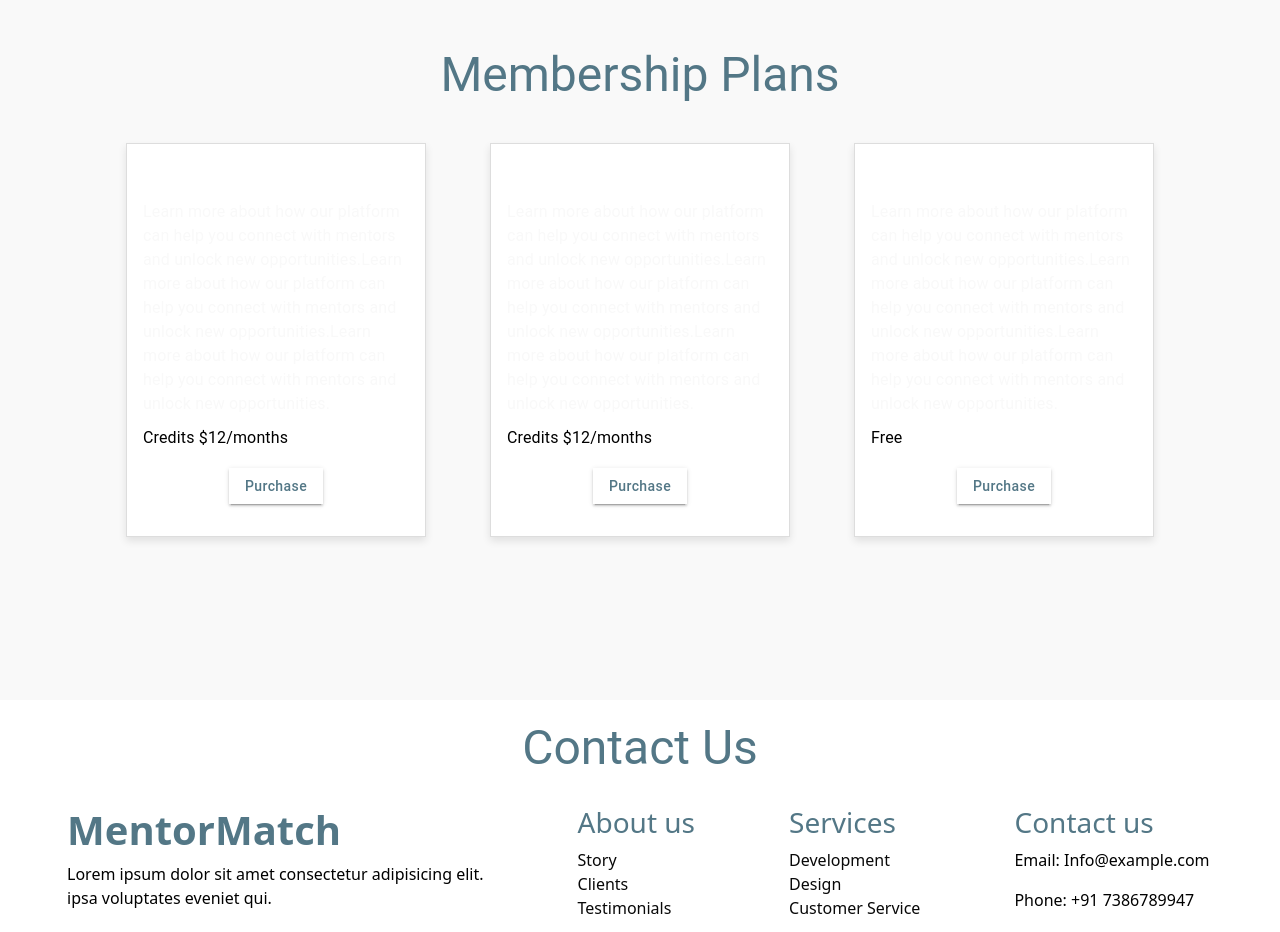
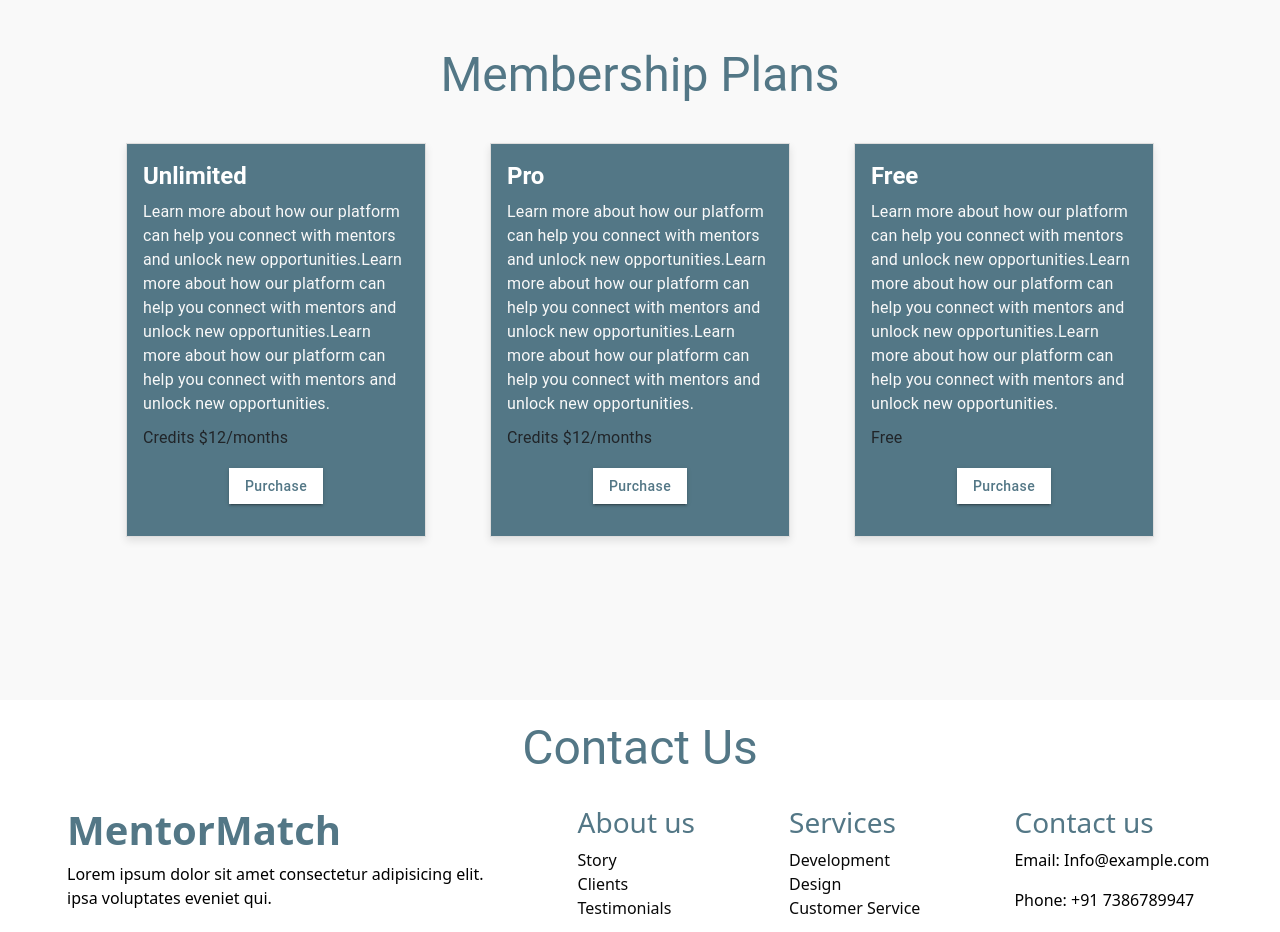
Before and after one commit to Sudeepa-R/Mentorship-Matching-Platform, a React (Vite) app: page / in a window 1280 px wide. Shown: the part 2500-3432 px from the top of the page. Built offline with nearby package versions, Linux system fonts and the light colour scheme; no server answers.

Commit message:
minor change in dark theme

```diff
--- a/src/constants/home/Home.jsx
+++ b/src/constants/home/Home.jsx
@@ -1,11 +1,12 @@
-import React, { useRef,useEffect, useContext } from "react";
+import React, { useRef, useEffect, useContext } from "react";
 import { Box, Typography, Button } from "@mui/material";
 import { Link, useNavigate } from "react-router-dom";
 import Navbar from "../../components/Navbar";
 import Footer from "../../components/Footer";
 import "./home.scss";
-import {get} from '../../api/API'
+import { get } from '../../api/API'
 import ThemeContext from "../../context/theme/ThemeContext";
+import { plans, stories } from "../../data";
 
 function Home() {
   const navigate = useNavigate();
@@ -100,29 +101,7 @@ function Home() {
 
 
         <Box className="cardContainer">
-          {[
-            {
-              image:
-                "https://img.freepik.com/free-vector/3d-cartoon-people-concept-online-meeting-virtual-conference-video-call_40876-3763.jpg?t=st=1734586121~exp=1734589721~hmac=4ba87f4f92998bcd4b2e739c142939f95eef8dbe4b98f5e022e8b1b04dd69cd5&w=900",
-              title: "Story 1",
-              content:
-                "Learn more about how our platform can help you connect with mentors and unlock new opportunities.",
-            },
-            {
-              image:
-                "https://img.freepik.com/free-vector/3d-cartoon-people-concept-online-meeting-virtual-conference-video-call_40876-3763.jpg?t=st=1734586121~exp=1734589721~hmac=4ba87f4f92998bcd4b2e739c142939f95eef8dbe4b98f5e022e8b1b04dd69cd5&w=900",
-              title: "Story 2",
-              content:
-                "Learn more about how our platform can help you connect with mentors and unlock new opportunities.",
-            },
-            {
-              image:
-                "https://img.freepik.com/free-vector/3d-cartoon-people-concept-online-meeting-virtual-conference-video-call_40876-3763.jpg?t=st=1734586121~exp=1734589721~hmac=4ba87f4f92998bcd4b2e739c142939f95eef8dbe4b98f5e022e8b1b04dd69cd5&w=900",
-              title: "Story 3",
-              content:
-                "Learn more about how our platform can help you connect with mentors and unlock new opportunities.",
-            },
-          ].map((card, index) => (
+          {stories.map((card, index) => (
             <Box key={index} className="card">
               <img src={card.image} alt={card.title} className="cardImage" />
               <Typography variant="h6" className="cardTitle">
@@ -153,20 +132,14 @@ function Home() {
 
       {/*---- Membership Plans Section---------- */}
 
-
-
       <Box ref={membershipPlansRef} id="membershipPlans" className="section-3" style={isDark ? { backgroundColor: '#444', color: '#fff' } : {}}>
         <Typography variant="h3" className="sectionTitle-3">
           Membership Plans
         </Typography>
 
         <Box className="cardContainer-3">
-    {[
-      { title: 'Unlimited', content: 'Learn more about how our platform can help you connect with mentors and unlock new opportunities.Learn more about how our platform can help you connect with mentors and unlock new opportunities.Learn more about how our platform can help you connect with mentors and unlock new opportunities.', subHeading: 'Credits $12/months' },
-      { title: 'Pro', content: 'Learn more about how our platform can help you connect with mentors and unlock new opportunities.Learn more about how our platform can help you connect with mentors and unlock new opportunities.Learn more about how our platform can help you connect with mentors and unlock new opportunities.', subHeading: 'Credits $12/months' },
-      { title: 'Free', content: 'Learn more about how our platform can help you connect with mentors and unlock new opportunities.Learn more about how our platform can help you connect with mentors and unlock new opportunities.Learn more about how our platform can help you connect with mentors and unlock new opportunities.', subHeading: 'Free' },
-    ].map((card2, index) => (
-      <Box key={index} className="card2" sx={{ textAlign: 'left', padding: '16px', margin: '16px', border: '1px solid #ddd', boxShadow: '0 4px 8px rgba(0, 0, 0, 0.1)', backgroundColor: isDark ? '#555' : '#fff', color: isDark ? '#fff' : '#000' }}>
+          {plans.map((card2, index) => (
+            <Box key={index} className="card2" sx={{ textAlign: 'left', padding: '16px', margin: '16px', border: '1px solid #ddd', boxShadow: '0 4px 8px rgba(0, 0, 0, 0.1)' }}>
               <Typography variant="h5" className="cardTitle2" sx={{ fontWeight: 'bold', marginBottom: '8px' }}>
                 {card2.title}
               </Typography>
@@ -213,9 +186,6 @@ function Home() {
         <Footer />
 
       </Box>
-
-
-
     </>
   );
 }
--- a/src/data.js
+++ b/src/data.js
@@ -55,3 +55,34 @@ export const sampleUsers = {
   },
   // Add more users as needed
 };
+
+
+export const stories = [
+  {
+    image:
+      "https://img.freepik.com/free-vector/3d-cartoon-people-concept-online-meeting-virtual-conference-video-call_40876-3763.jpg?t=st=1734586121~exp=1734589721~hmac=4ba87f4f92998bcd4b2e739c142939f95eef8dbe4b98f5e022e8b1b04dd69cd5&w=900",
+    title: "Story 1",
+    content:
+      "Learn more about how our platform can help you connect with mentors and unlock new opportunities.",
+  },
+  {
+    image:
+      "https://img.freepik.com/free-vector/3d-cartoon-people-concept-online-meeting-virtual-conference-video-call_40876-3763.jpg?t=st=1734586121~exp=1734589721~hmac=4ba87f4f92998bcd4b2e739c142939f95eef8dbe4b98f5e022e8b1b04dd69cd5&w=900",
+    title: "Story 2",
+    content:
+      "Learn more about how our platform can help you connect with mentors and unlock new opportunities.",
+  },
+  {
+    image:
+      "https://img.freepik.com/free-vector/3d-cartoon-people-concept-online-meeting-virtual-conference-video-call_40876-3763.jpg?t=st=1734586121~exp=1734589721~hmac=4ba87f4f92998bcd4b2e739c142939f95eef8dbe4b98f5e022e8b1b04dd69cd5&w=900",
+    title: "Story 3",
+    content:
+      "Learn more about how our platform can help you connect with mentors and unlock new opportunities.",
+  },
+]
+
+export const plans = [
+  { title: 'Unlimited', content: 'Learn more about how our platform can help you connect with mentors and unlock new opportunities.Learn more about how our platform can help you connect with mentors and unlock new opportunities.Learn more about how our platform can help you connect with mentors and unlock new opportunities.', subHeading: 'Credits $12/months' },
+  { title: 'Pro', content: 'Learn more about how our platform can help you connect with mentors and unlock new opportunities.Learn more about how our platform can help you connect with mentors and unlock new opportunities.Learn more about how our platform can help you connect with mentors and unlock new opportunities.', subHeading: 'Credits $12/months' },
+  { title: 'Free', content: 'Learn more about how our platform can help you connect with mentors and unlock new opportunities.Learn more about how our platform can help you connect with mentors and unlock new opportunities.Learn more about how our platform can help you connect with mentors and unlock new opportunities.', subHeading: 'Free' },
+]
```
Lines whose indentation alone changed are shown as unchanged.
